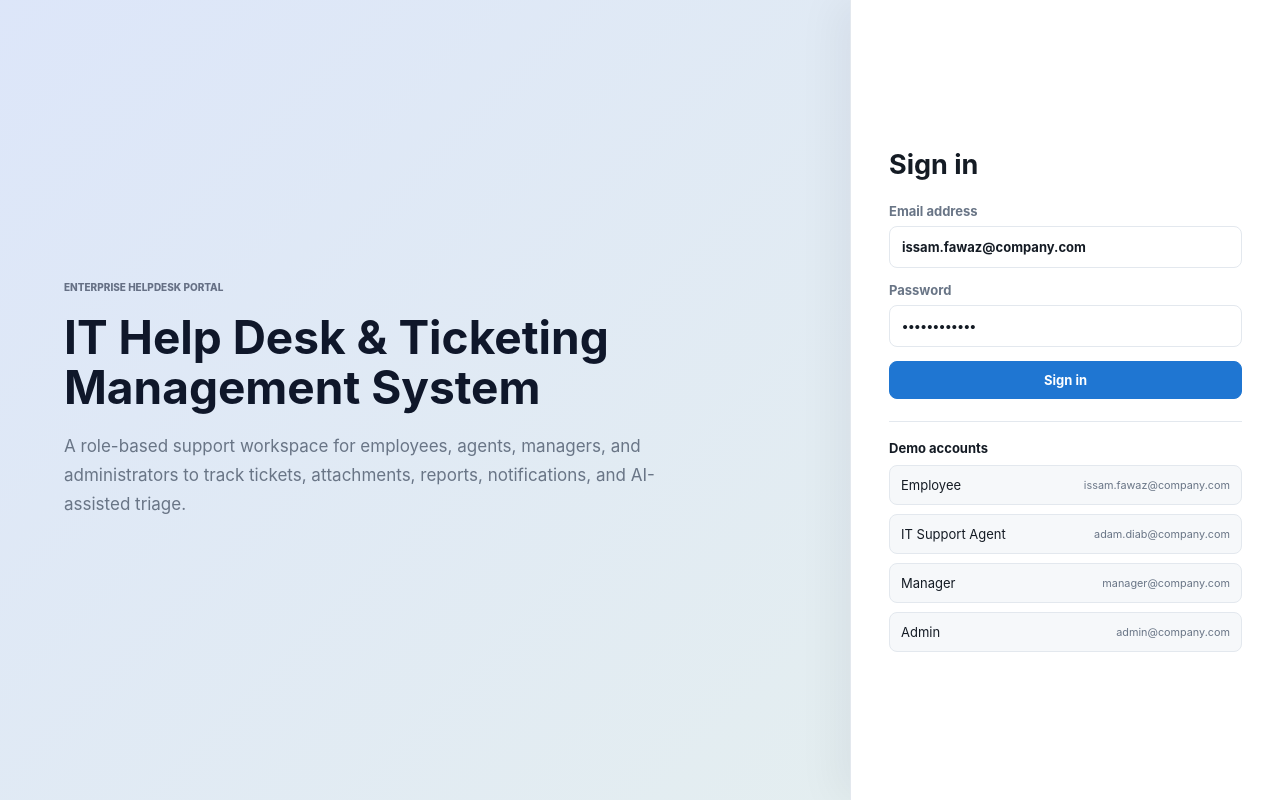
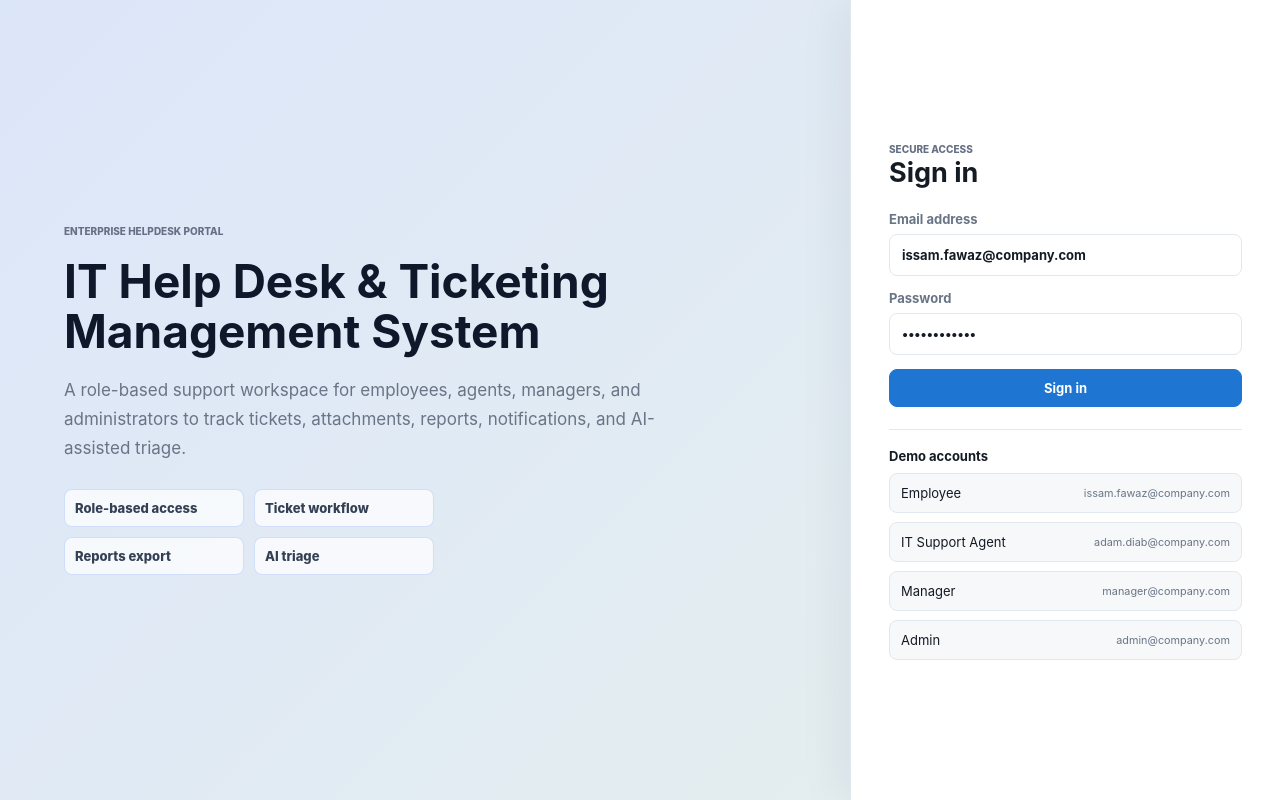
Before and after one commit to issamfawaz/it-helpdesk-ticketing-system, a React (Vite) app: page / in a window 1280 px wide. Built offline with nearby package versions, Linux system fonts and the light colour scheme; no server answers.

Commit message:
Update frontend UI and AI ticket suggestion logic

```diff
--- a/src/pages/LoginPage.jsx
+++ b/src/pages/LoginPage.jsx
@@ -5,6 +5,13 @@ const demoUsers = [
   ["IT Support Agent", "adam.diab@company.com", "Agent123!"],
   ["Manager", "manager@company.com", "Manager123!"],
   ["Admin", "admin@company.com", "Admin123!"]
+];
+
+const productHighlights = [
+  "Role-based access",
+  "Ticket workflow",
+  "Reports export",
+  "AI triage"
 ];
 
 export default function LoginPage({ error, isLoading, onLogin }) {
@@ -25,10 +32,18 @@ export default function LoginPage({ error, isLoading, onLogin }) {
           A role-based support workspace for employees, agents, managers, and administrators
           to track tickets, attachments, reports, notifications, and AI-assisted triage.
         </p>
+        <div className="auth-feature-grid">
+          {productHighlights.map((highlight) => (
+            <span key={highlight}>{highlight}</span>
+          ))}
+        </div>
       </section>
 
       <section className="login-panel">
-        <h2>Sign in</h2>
+        <div>
+          <span className="eyebrow">Secure access</span>
+          <h2>Sign in</h2>
+        </div>
         <form onSubmit={handleSubmit} className="login-form">
           <label>
             Email address
--- a/src/pages/TicketManagementPage.jsx
+++ b/src/pages/TicketManagementPage.jsx
@@ -810,8 +810,14 @@ export default function TicketManagementPage({ session }) {
                       ))
                     )}
                   </div>
+                </div>
+              </div>
 
+              <section className="activity-history-panel">
+                <div className="section-title-row">
                   <h4>Activity history</h4>
+                  <span>{activity.length} events</span>
+                </div>
                 {isWorkflowLoading ? (
                   <p className="muted-text">Loading ticket history...</p>
                 ) : (
@@ -827,8 +833,7 @@ export default function TicketManagementPage({ session }) {
                     ))}
                   </div>
                 )}
-                </div>
-              </div>
+              </section>
             </aside>
           ) : null}
         </div>
```
Lines whose indentation alone changed are shown as unchanged.
